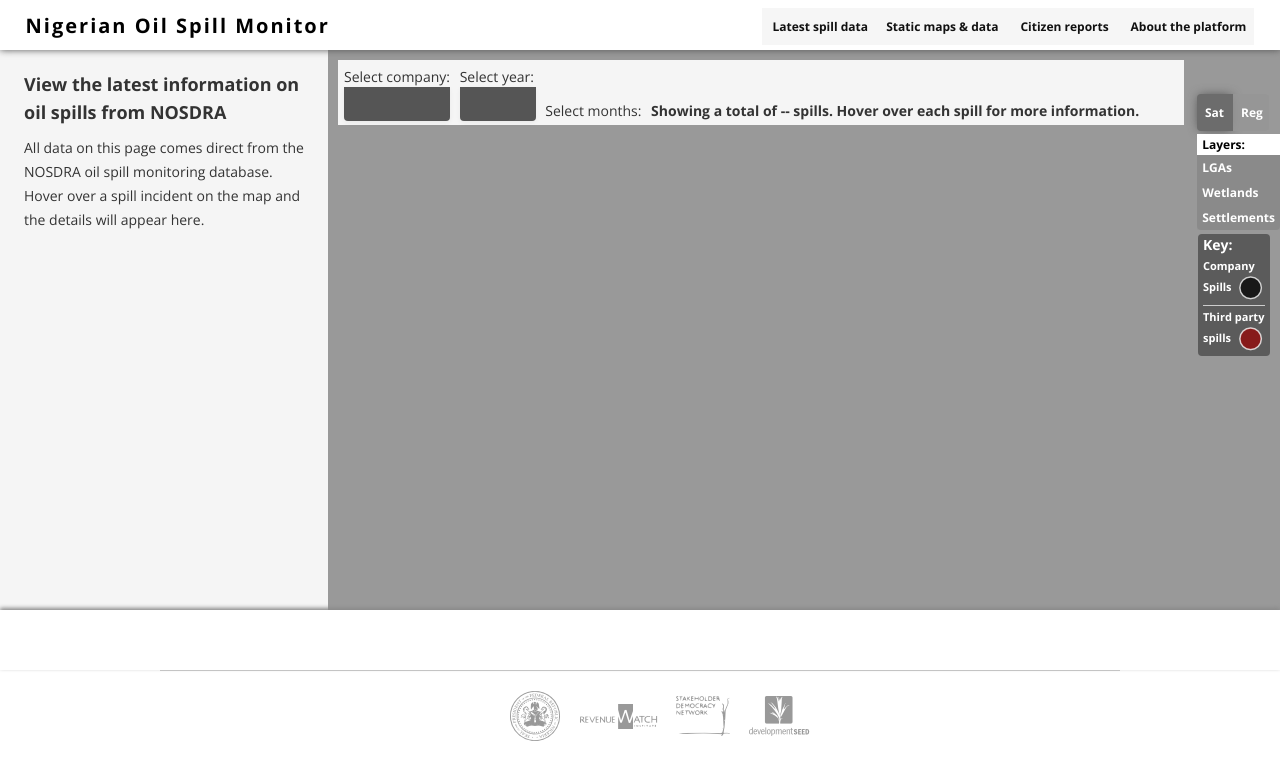
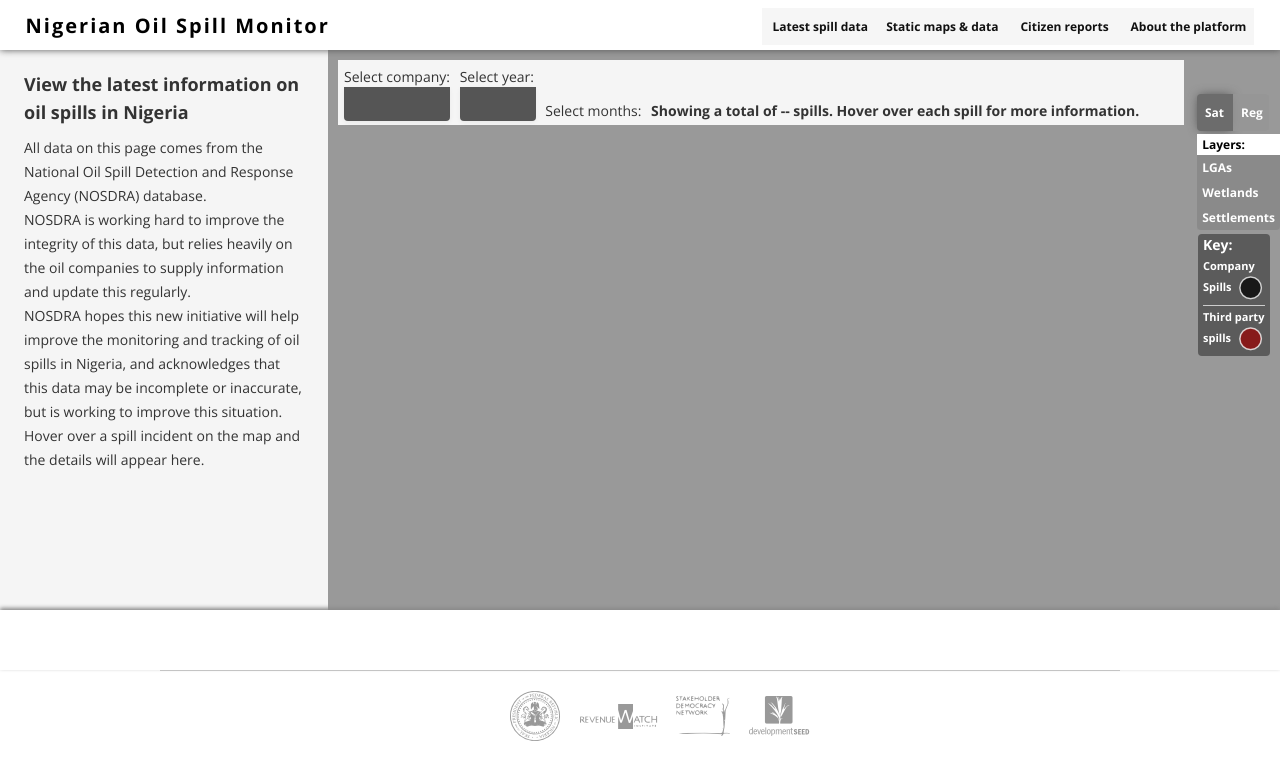
Before and after one commit to sdn4nigeria/monitoring-platform, a Jekyll site: the page built from index.html, in a window 1280 px wide. Shown: the top 780 px of the page. Built offline with Jekyll 4.4.1, drawn with Linux system fonts in a browser that asks for light colours; nearby versions of some CDN libraries; some web fonts are replaced; library files that are not in the unit come from our copies; Markdown is read by kramdown in place of the engine named in the settings.

Commit message:
Update index.html

```diff
--- a/index.html
+++ b/index.html
@@ -7,8 +7,11 @@ class: frontpage
 <div class='intro'>
   <div class=''>
     <div id='intro-text' class='about-text'>
-      <h2>View the latest information on oil spills from NOSDRA</h2>
-      <p>All data on this page comes direct from the NOSDRA oil spill monitoring database. Hover over a spill incident on the map and the details will appear here.</p>
+      <h2>View the latest information on oil spills in Nigeria</h2>
+      <p>All data on this page comes from the National Oil Spill Detection and Response Agency (NOSDRA) database.</p>
+      <p>NOSDRA is working hard to improve the integrity of this data, but relies heavily on the oil companies to supply information and update this regularly.</p>
+      <p>NOSDRA hopes this new initiative will help improve the monitoring and tracking of oil spills in Nigeria, and acknowledges that this data may be incomplete or inaccurate, but is working to improve this situation.</p>
+      <p>Hover over a spill incident on the map and the details will appear here.</p>
       <br/>
       <div id='tooltip'></div>
     </div>
```
